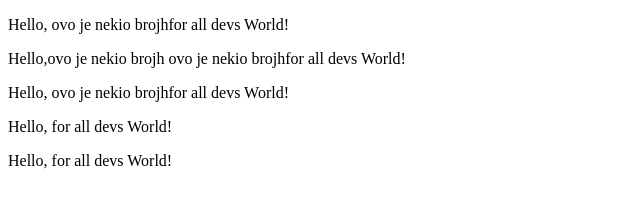
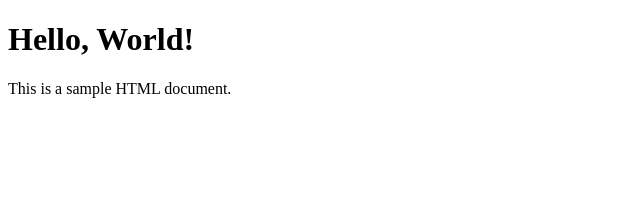
Before and after one commit to AleksandarStanisic021/dev1, a plain HTML site: page index.html in a window 1280 px wide. Shown: the whole page, without its empty margins (0-640 px from the left). Drawn offline with Linux system fonts and the light colour scheme.

Commit message:
Refactor index.html to remove redundant paragraphs and standardize heading structure

```diff
--- a/index.html
+++ b/index.html
@@ -6,12 +6,7 @@
     <title>Document</title>
 </head>
 <body>
-    <p>Hello, ovo je nekio brojhfor all devs World!</p>
-    <p>Hello,ovo je nekio brojh ovo je nekio brojhfor all devs World!</p>
-    <p>Hello, ovo je nekio brojhfor all devs World!</p>
-    <p>Hello, for all devs World!</p>
-
-    <p>Hello, for all devs World!</p>
+    <H1>Hello, World!</H1>
+    <p>This is a sample HTML document.</p>
 </body>
-
 </html>
```
